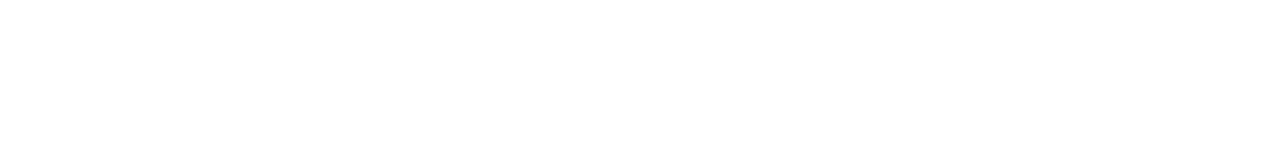
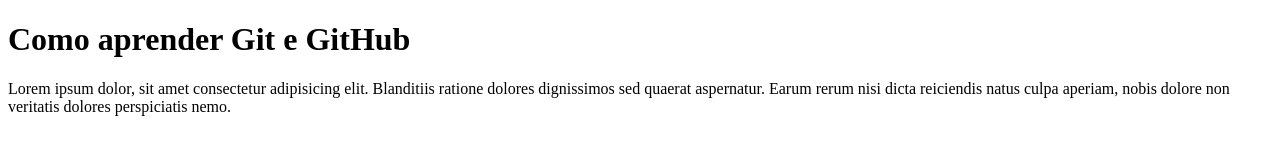
Before and after one commit to RenataRCPedreschi/Atividade-Git-e-GitHub, a plain HTML site: page index.html in a window 1280 px wide. Drawn offline with Linux system fonts and the light colour scheme.

Commit message:
paragrafo e título criado

```diff
--- a/index.html
+++ b/index.html
@@ -1,12 +1,18 @@
 <!DOCTYPE html>
 <html lang="pt-br">
-<head>
-    <meta charset="UTF-8">
-    <meta http-equiv="X-UA-Compatible" content="IE=edge">
-    <meta name="viewport" content="width=device-width, initial-scale=1.0">
+  <head>
+    <meta charset="UTF-8" />
+    <meta http-equiv="X-UA-Compatible" content="IE=edge" />
+    <meta name="viewport" content="width=device-width, initial-scale=1.0" />
     <title>Aprendendo Git e GitHub</title>
-</head>
-<body>
+    <h1>Como aprender Git e GitHub</h1>
 
-</body>
+    <p>
+      Lorem ipsum dolor, sit amet consectetur adipisicing elit. Blanditiis
+      ratione dolores dignissimos sed quaerat aspernatur. Earum rerum nisi dicta
+      reiciendis natus culpa aperiam, nobis dolore non veritatis dolores
+      perspiciatis nemo.
+    </p>
+  </head>
+  <body></body>
 </html>
```
